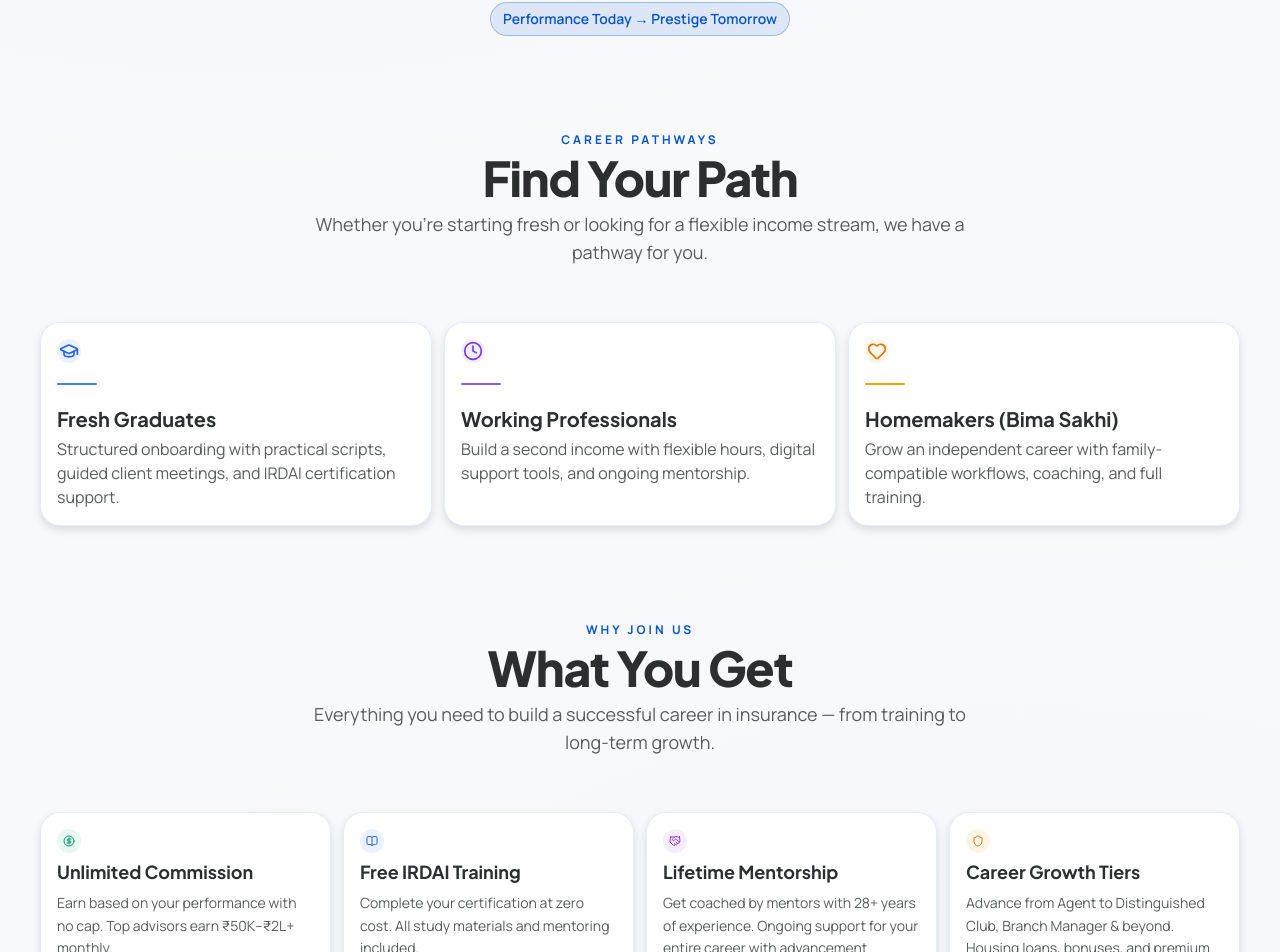
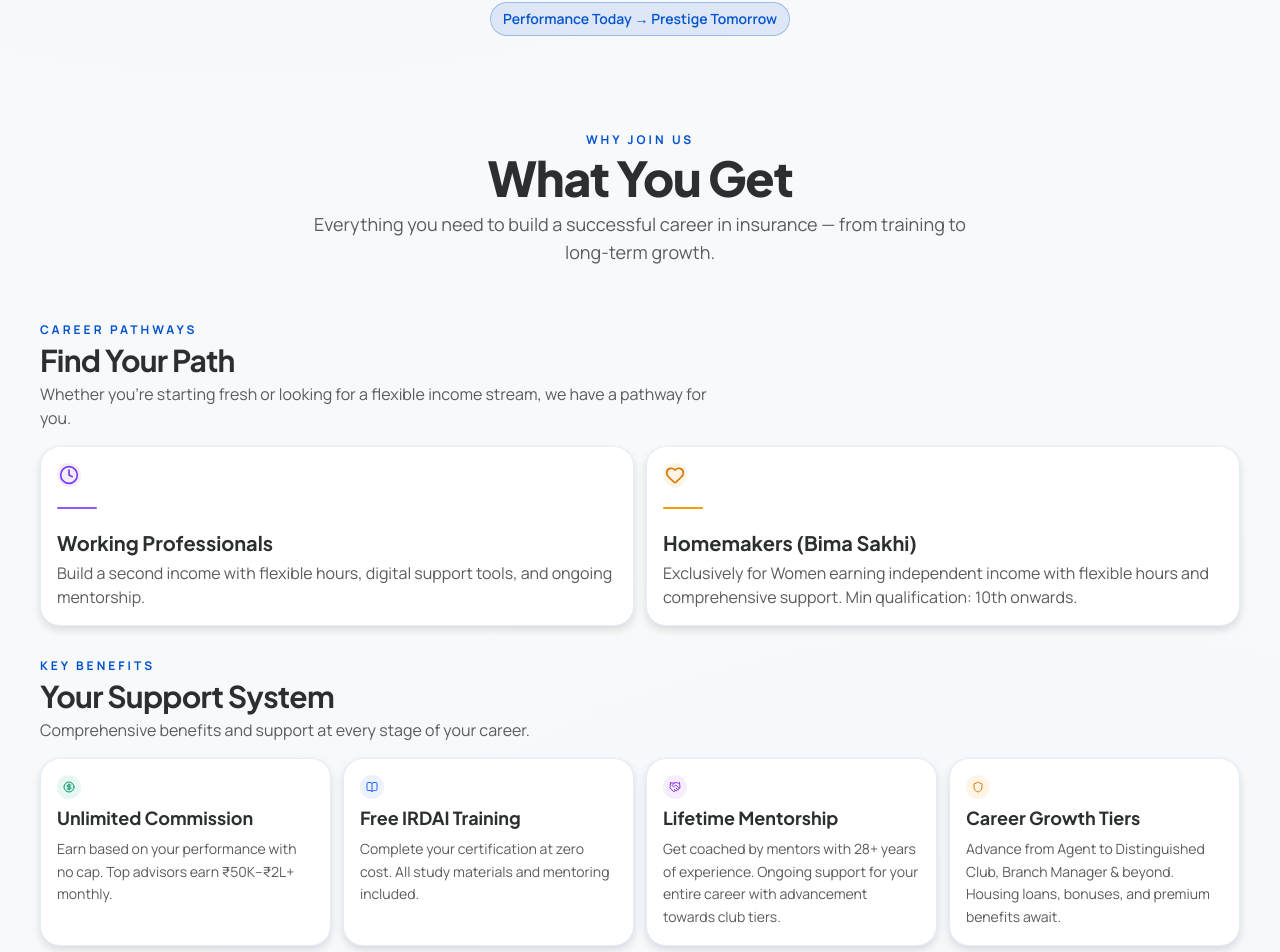
Before and after one commit to Saksham-20/tricitylifeinsurance, a Next.js app: page / in a window 1280 px wide. Shown: the part 1579-2531 px from the top of the page. Built offline with nearby package versions, Linux system fonts and the light colour scheme; no server answers.

Commit message:
photos and info update

```diff
--- a/app/apply/page.tsx
+++ b/app/apply/page.tsx
@@ -226,7 +226,7 @@ export default function ApplyPage() {
 
               <Image
                 src="/images/mentor/mentor-portrait-2.jpg"
-                alt="Subhash Chand Panjla — Your Personal Mentor for Career Guidance"
+                alt="Subhash  Panjla — Your Personal Mentor for Career Guidance"
                 width={700}
                 height={460}
                 className="mt-8 h-48 md:h-52 w-full rounded-2xl object-cover"
@@ -234,7 +234,7 @@ export default function ApplyPage() {
               />
               <div className="mt-4 rounded-2xl bg-gradient-to-r from-primary/5 to-primary/10 border border-primary/20 p-4 text-center">
                 <p className="text-xs font-bold uppercase tracking-widest text-primary">Application Reviewed By</p>
-                <p className="font-headline text-lg font-bold text-on-surface mt-2">Subhash Chand Panjla</p>
+                <p className="font-headline text-lg font-bold text-on-surface mt-2">Subhash  Panjla</p>
                 <p className="text-sm text-on-surface-variant mt-1">Founder & Lead Mentor</p>
               </div>
             </div>
--- a/app/page.tsx
+++ b/app/page.tsx
@@ -2,9 +2,8 @@
 
 import HeroSection from '@/components/sections/HeroSection';
 import StatsSection from '@/components/sections/StatsSection';
-import PathwaySection from '@/components/sections/PathwaySection';
 import AchievementPathSection from '@/components/sections/AchievementPathSection';
-import BenefitsSection from '@/components/sections/BenefitsSection';
+import WhatYouGetSection from '@/components/sections/WhatYouGetSection';
 import TestimonialsSection from '@/components/sections/TestimonialsSection';
 
 export default function Home() {
@@ -13,8 +12,7 @@ export default function Home() {
       <HeroSection />
       <StatsSection />
       <AchievementPathSection />
-      <PathwaySection />
-      <BenefitsSection />
+      <WhatYouGetSection />
       <TestimonialsSection />
     </main>
   );
--- a/components/sections/HeroSection.tsx
+++ b/components/sections/HeroSection.tsx
@@ -85,7 +85,6 @@ export default function HeroSection() {
               initial={{ opacity: 0, scale: 0.95 }}
               animate={{ opacity: 1, scale: 1 }}
               transition={{ duration: 0.6, delay: 0.3 }}
-              className="hidden lg:block"
             >
               <div className="relative aspect-[4/5] rounded-3xl overflow-hidden shadow-[0_20px_60px_rgba(0,0,0,0.12)]">
                 <Image
@@ -101,7 +100,7 @@ export default function HeroSection() {
 
                 {/* Floating badge */}
                 <div className="absolute bottom-6 left-6 right-6 rounded-2xl bg-white/90 backdrop-blur-md p-4 shadow-elevation-2 border border-white/50">
-                  <p className="text-xs font-bold uppercase tracking-widest text-primary">Subhash Chand Panjla</p>
+                  <p className="text-xs font-bold uppercase tracking-widest text-primary">Subhash  Panjla</p>
                   <p className="text-sm font-semibold text-on-surface mt-1">Founder & Lead Mentor</p>
                   <p className="text-xs text-on-surface-variant mt-2">25+ Years Experience • 300+ Advisors Trained</p>
                 </div>
--- a/components/sections/PathwaySection.tsx
+++ b/components/sections/PathwaySection.tsx
@@ -9,14 +9,6 @@ import { GraduationCap, Clock, Heart } from 'lucide-react';
 
 const pathways = [
   {
-    title: 'Fresh Graduates',
-    copy: 'Structured onboarding with practical scripts, guided client meetings, and IRDAI certification support.',
-    icon: GraduationCap,
-    iconBg: 'bg-blue-500/10',
-    iconColor: 'text-blue-600',
-    barColor: 'bg-blue-500',
-  },
-  {
     title: 'Working Professionals',
     copy: 'Build a second income with flexible hours, digital support tools, and ongoing mentorship.',
     icon: Clock,
@@ -26,7 +18,7 @@ const pathways = [
   },
   {
     title: 'Homemakers (Bima Sakhi)',
-    copy: 'Grow an independent career with family-compatible workflows, coaching, and full training.',
+    copy: 'Exclusively for Women earning independent income with flexible hours and comprehensive support. Min qualification: 10th onwards.',
     icon: Heart,
     iconBg: 'bg-amber-500/10',
     iconColor: 'text-amber-600',
--- /dev/null
+++ b/components/sections/WhatYouGetSection.tsx
@@ -0,0 +1,197 @@
+'use client';
+
+import { motion } from 'framer-motion';
+import FadeInOnScroll from '@/components/ui/FadeInOnScroll';
+import PremiumCard from '@/components/ui/PremiumCard';
+import { useResponsiveMotion } from '@/hooks/useResponsiveMotion';
+import { containerVariants, containerVariantsMobile, itemVariants } from '@/lib/animationVariants';
+import { Clock, Heart, CircleDollarSign, BookOpen, Handshake, Shield } from 'lucide-react';
+
+const pathways = [
+  {
+    title: 'Working Professionals',
+    copy: 'Build a second income with flexible hours, digital support tools, and ongoing mentorship.',
+    icon: Clock,
+    iconBg: 'bg-violet-500/10',
+    iconColor: 'text-violet-600',
+    barColor: 'bg-violet-500',
+    type: 'pathway',
+  },
+  {
+    title: 'Homemakers (Bima Sakhi)',
+    copy: 'Exclusively for Women earning independent income with flexible hours and comprehensive support. Min qualification: 10th onwards.',
+    icon: Heart,
+    iconBg: 'bg-amber-500/10',
+    iconColor: 'text-amber-600',
+    barColor: 'bg-amber-500',
+    type: 'pathway',
+  },
+];
+
+const benefits = [
+  {
+    icon: CircleDollarSign,
+    title: 'Unlimited Commission',
+    description: 'Earn based on your performance with no cap. Top advisors earn ₹50K–₹2L+ monthly.',
+    iconBg: 'bg-emerald-500/10',
+    iconColor: 'text-emerald-600',
+    type: 'benefit',
+  },
+  {
+    icon: BookOpen,
+    title: 'Free IRDAI Training',
+    description: 'Complete your certification at zero cost. All study materials and mentoring included.',
+    iconBg: 'bg-blue-500/10',
+    iconColor: 'text-blue-600',
+    type: 'benefit',
+  },
+  {
+    icon: Handshake,
+    title: 'Lifetime Mentorship',
+    description: 'Get coached by mentors with 28+ years of experience. Ongoing support for your entire career with advancement towards club tiers.',
+    iconBg: 'bg-purple-500/10',
+    iconColor: 'text-purple-600',
+    type: 'benefit',
+  },
+  {
+    icon: Shield,
+    title: 'Career Growth Tiers',
+    description: 'Advance from Agent to Distinguished Club, Branch Manager & beyond. Housing loans, bonuses, and premium benefits await.',
+    iconBg: 'bg-amber-500/10',
+    iconColor: 'text-amber-600',
+    type: 'benefit',
+  },
+];
+
+export default function WhatYouGetSection() {
+  const intensity = useResponsiveMotion();
+  const containerVar = intensity === 'full' ? containerVariants : containerVariantsMobile;
+
+  return (
+    <section className="py-16 md:py-24 px-6 md:px-10">
+      <div className="mx-auto max-w-7xl">
+        {/* Section Header */}
+        <FadeInOnScroll className="mb-10 md:mb-14">
+          <div className="text-center">
+            <p className="text-xs font-bold uppercase tracking-[0.25em] text-primary mb-3">Why Join Us</p>
+            <h2 className="font-headline text-3xl md:text-4xl lg:text-5xl font-extrabold tracking-tight text-on-surface mb-4">
+              What You Get
+            </h2>
+            <p className="text-base md:text-lg text-on-surface-variant max-w-2xl mx-auto">
+              Everything you need to build a successful career in insurance — from training to long-term growth.
+            </p>
+          </div>
+        </FadeInOnScroll>
+
+        {/* Pathways Section */}
+        <div className="mb-12 md:mb-16">
+          <FadeInOnScroll className="mb-6 md:mb-8">
+            <div className="text-center md:text-left">
+              <p className="text-xs font-bold uppercase tracking-[0.25em] text-primary mb-2">Career Pathways</p>
+              <h3 className="font-headline text-2xl md:text-3xl font-bold tracking-tight text-on-surface">
+                Find Your Path
+              </h3>
+              <p className="text-sm md:text-base text-on-surface-variant mt-2 max-w-2xl">
+                Whether you&apos;re starting fresh or looking for a flexible income stream, we have a pathway for you.
+              </p>
+            </div>
+          </FadeInOnScroll>
+
+          <motion.div
+            variants={containerVar}
+            initial="hidden"
+            whileInView="visible"
+            viewport={{ once: true, margin: '-80px' }}
+            className="grid gap-6 md:grid-cols-2"
+          >
+            {pathways.map((pathway) => {
+              const IconComponent = pathway.icon;
+              return (
+                <motion.div
+                  key={pathway.title}
+                  variants={itemVariants}
+                >
+                  <PremiumCard
+                    hover
+                    className="h-full p-8 md:p-8 bg-white rounded-2xl group cursor-default"
+                  >
+                    <div className="flex flex-col gap-5 h-full">
+                      {/* Icon */}
+                      <div className={`w-12 h-12 rounded-xl ${pathway.iconBg} flex items-center justify-center group-hover:scale-110 transition-transform duration-300`}>
+                        <IconComponent className={`w-5 h-5 ${pathway.iconColor}`} />
+                      </div>
+
+                      {/* Accent Bar */}
+                      <div className={`h-1 w-10 rounded-full ${pathway.barColor}`} />
+
+                      <div className="flex-1">
+                        <h4 className="font-headline text-xl font-bold text-on-surface mb-2">
+                          {pathway.title}
+                        </h4>
+                        <p className="text-sm md:text-base text-on-surface-variant leading-relaxed">
+                          {pathway.copy}
+                        </p>
+                      </div>
+                    </div>
+                  </PremiumCard>
+                </motion.div>
+              );
+            })}
+          </motion.div>
+        </div>
+
+        {/* Benefits Section */}
+        <div>
+          <FadeInOnScroll className="mb-6 md:mb-8">
+            <div className="text-center md:text-left">
+              <p className="text-xs font-bold uppercase tracking-[0.25em] text-primary mb-2">Key Benefits</p>
+              <h3 className="font-headline text-2xl md:text-3xl font-bold tracking-tight text-on-surface">
+                Your Support System
+              </h3>
+              <p className="text-sm md:text-base text-on-surface-variant mt-2 max-w-2xl">
+                Comprehensive benefits and support at every stage of your career.
+              </p>
+            </div>
+          </FadeInOnScroll>
+
+          <motion.div
+            variants={containerVar}
+            initial="hidden"
+            whileInView="visible"
+            viewport={{ once: true, margin: '-80px' }}
+            className="grid gap-6 md:grid-cols-2 lg:grid-cols-4"
+          >
+            {benefits.map((benefit) => {
+              const IconComponent = benefit.icon;
+              return (
+                <motion.div key={benefit.title} variants={itemVariants}>
+                  <PremiumCard
+                    hover
+                    className="h-full p-8 rounded-2xl bg-white transition-all duration-300 group cursor-default"
+                  >
+                    <div className="flex flex-col gap-4 h-full">
+                      {/* Icon */}
+                      <div className={`${benefit.iconBg} w-12 h-12 rounded-xl flex items-center justify-center group-hover:scale-110 transition-transform duration-300`}>
+                        <IconComponent className={`w-6 h-6 ${benefit.iconColor}`} />
+                      </div>
+
+                      {/* Title */}
+                      <h4 className="font-headline text-lg font-bold text-on-surface leading-tight">
+                        {benefit.title}
+                      </h4>
+
+                      {/* Description */}
+                      <p className="text-sm text-on-surface-variant flex-grow leading-relaxed">
+                        {benefit.description}
+                      </p>
+                    </div>
+                  </PremiumCard>
+                </motion.div>
+              );
+            })}
+          </motion.div>
+        </div>
+      </div>
+    </section>
+  );
+}
```
Also changed, not shown: app/about/page.tsx (+10 -10 lines), app/bima-sakhi/page.tsx (+6 -6 lines), app/contact/page.tsx (+5 -5 lines), app/training/page.tsx (+6 -6 lines), 2 other files (tests, documents, lock files or other folders).
